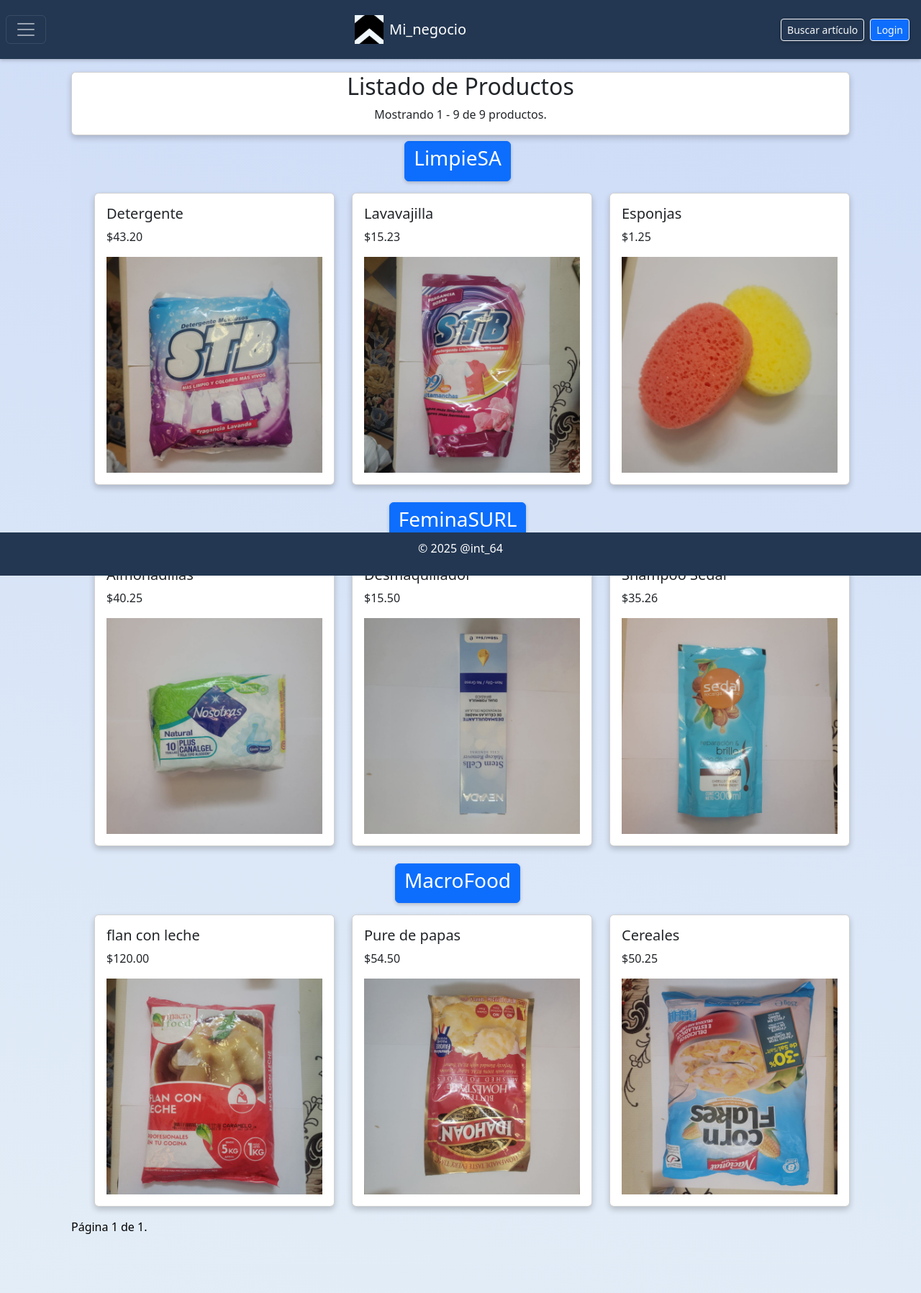
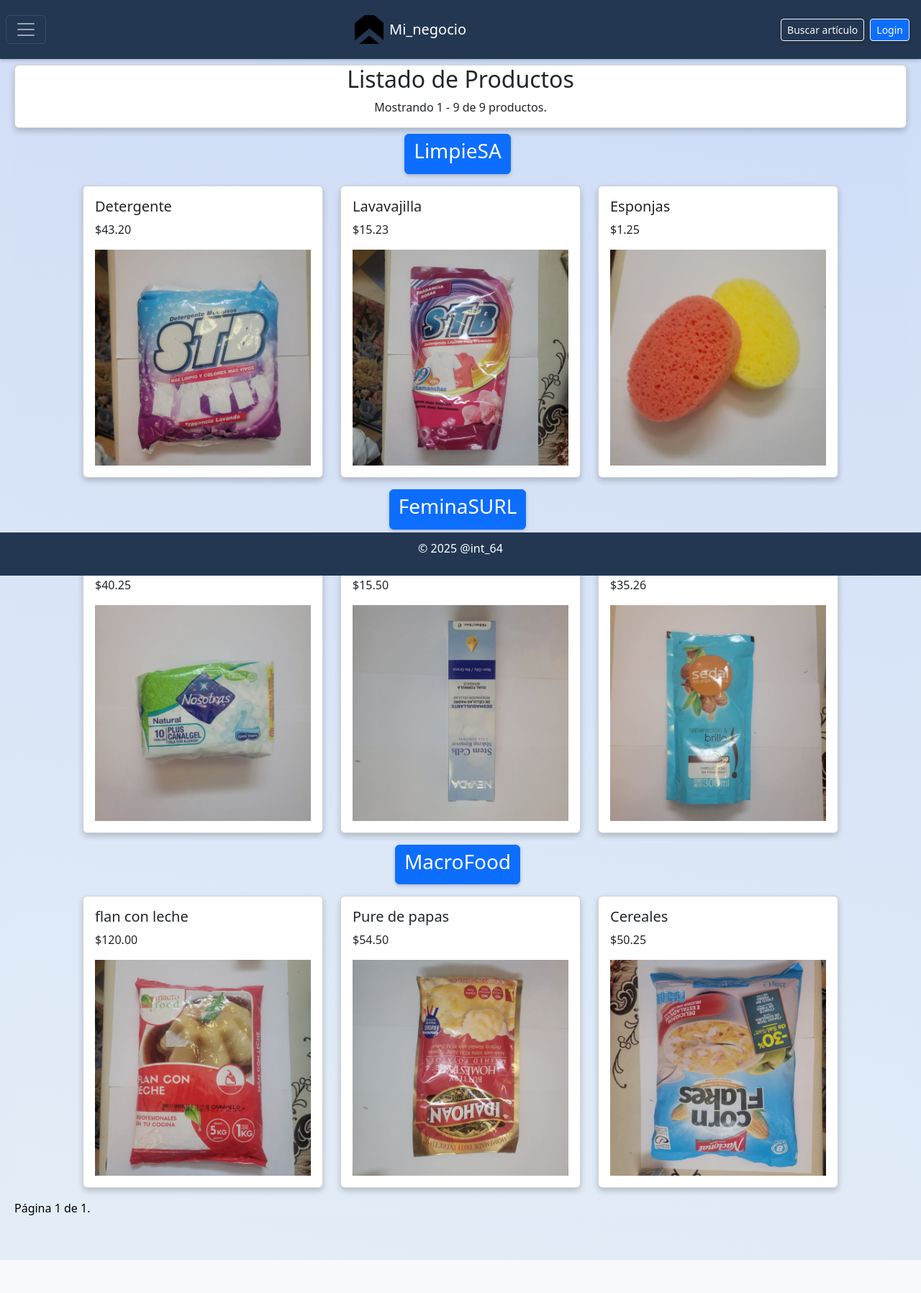
Before and after one commit to carlosr301101/Django-desoft, a Django app: page /Mi_negocio/articulos/ in a window 1280 px wide. Shown: the whole page at 72% size. After the commit the page ends 1751 px from the top, so only its background shows below. Run offline with Django 5.2, Linux system fonts and the light colour scheme; data comes from the database, SQL or seed files in the repository.

Commit message:
fixing view

```diff
--- a/django_project/Mi_negocio/static/Mi_negocio/style.css
+++ b/django_project/Mi_negocio/static/Mi_negocio/style.css
@@ -24,7 +24,6 @@
 .logo {
   height: 50px; /* Ajusta la altura del logo */
   margin-right: 20px; /* Espacio entre el logo y el título */
-  background-color: aliceblue;
 }
 header {
   /*position: fixed; /* Fija el header en la parte superior */
--- a/django_project/Mi_negocio/templates/Mi_negocio/layout.html
+++ b/django_project/Mi_negocio/templates/Mi_negocio/layout.html
@@ -32,10 +32,10 @@
     <script src="https://code.jquery.com/jquery-3.5.1.slim.min.js"></script>
     <script src="https://cdn.jsdelivr.net/npm/@popperjs/core@2.9.3/dist/umd/popper.min.js"></script>
   </head>
-  <body class="d-flex align-items-center justify-content-center">
-    <header class="p-2  fixed-top sm-auto">
+  <body class="px content">
+    <header class="p-2 fixed-top sm-auto">
       <div class="row g-4">
-          <nav class="d-block navbar navbar-dark">
+          <nav class="navbar navbar-dark">
             <div
               class="container-fluid d-flex align-items-center justify-content-between"
             >
@@ -134,7 +134,7 @@
 
     <!-- Contenido principal -->
     <div class="container-flex">
-      <div >{% block body %} {% endblock body %}</div>
+      {% block body %} {% endblock body %}
     </div>
 
     <footer>
--- a/django_project/Mi_negocio/templates/Mi_negocio/lista_articulos.html
+++ b/django_project/Mi_negocio/templates/Mi_negocio/lista_articulos.html
@@ -5,8 +5,8 @@
     background: linear-gradient(190deg, #cedcf7, #e3edf7);
   }
 </style>
-<div class="no-bg container-flex">
-  <div class="card ml-3 text-center">
+<div class="no-bg">
+  <div class="card text-center">
     <h2>Listado de Productos</h2>
 
     {% if page_obj %}
@@ -31,17 +31,39 @@
     </div>
 
     <div class="row d-flex"><p></p></div>
+    <ul class="d-flex justify-content-around px-2">
+      <div class="row row-cols-2 row-cols-md-3 row-cols-sm-2 g-4">
+        {% for articulo in tienda.list %}
+        <div class="col">
+          <div class="card h-100">
+            <div class="card-body d-flex flex-column">
+              <h5 class="card-title">{{ articulo.titulo }}</h5>
+              <!--  <p class="card-text flex-grow-1">
+                {{ articulo.descripcion|truncatechars:25 }}
+              </p> -->
+              <p class="card-text">${{ articulo.precio }}</p>
+              <img
+                src="{{ articulo.imagen.url }}"
+                alt="{{ articulo.titulo }}"
+                class="img-fluid"
+              />
+            </div>
+          </div>
+        </div>
+        {% endfor %}
+      </div>
+    </ul>
     <!-- Grid de 3 columnas para los productos -->
-    <ul class="d-flex justify-content-around">
+    <!--    <ul class="d-flex justify-content-around">
       <div class="row row-cols-2 row-cols-md-3 g-4">
         {% for articulo in tienda.list %}
         <div class="col">
           <div class="card h-100">
             <div class="card-body d-flex flex-column">
               <h5 class="card-title">{{ articulo.titulo }}</h5>
-              <!--  <p class="card-text flex-grow-1">
+                <p class="card-text flex-grow-1">
                {{ articulo.descripcion|truncatechars:2 }}
-            </p> -->
+            </p>
               <p class="card-text">${{ articulo.precio }}</p>
               <img
                 src="{{ articulo.imagen.url }}"
@@ -54,7 +76,7 @@
 
         {% endfor %}
       </div>
-    </ul>
+    </ul> -->
   </div>
   {% endfor %}
 
--- a/django_project/Mi_negocio/templates/Mi_negocio/ver_tienda.html
+++ b/django_project/Mi_negocio/templates/Mi_negocio/ver_tienda.html
@@ -42,6 +42,7 @@
       <button id="closeCart" class="btn btn-secondary">Cerrar</button>
     </div>
   </div>
+
   <div class="d-flex row p-2">
     <div class="card">
       <h2 class="text-center">{{ tienda.nombre }}</h2>
@@ -62,6 +63,7 @@
       <span id="cartCount">0</span>
     </a>
   </div>
+
   {% if page_obj %}
   <div>
     <ul class="d-flex justify-content-around px-2">
```
